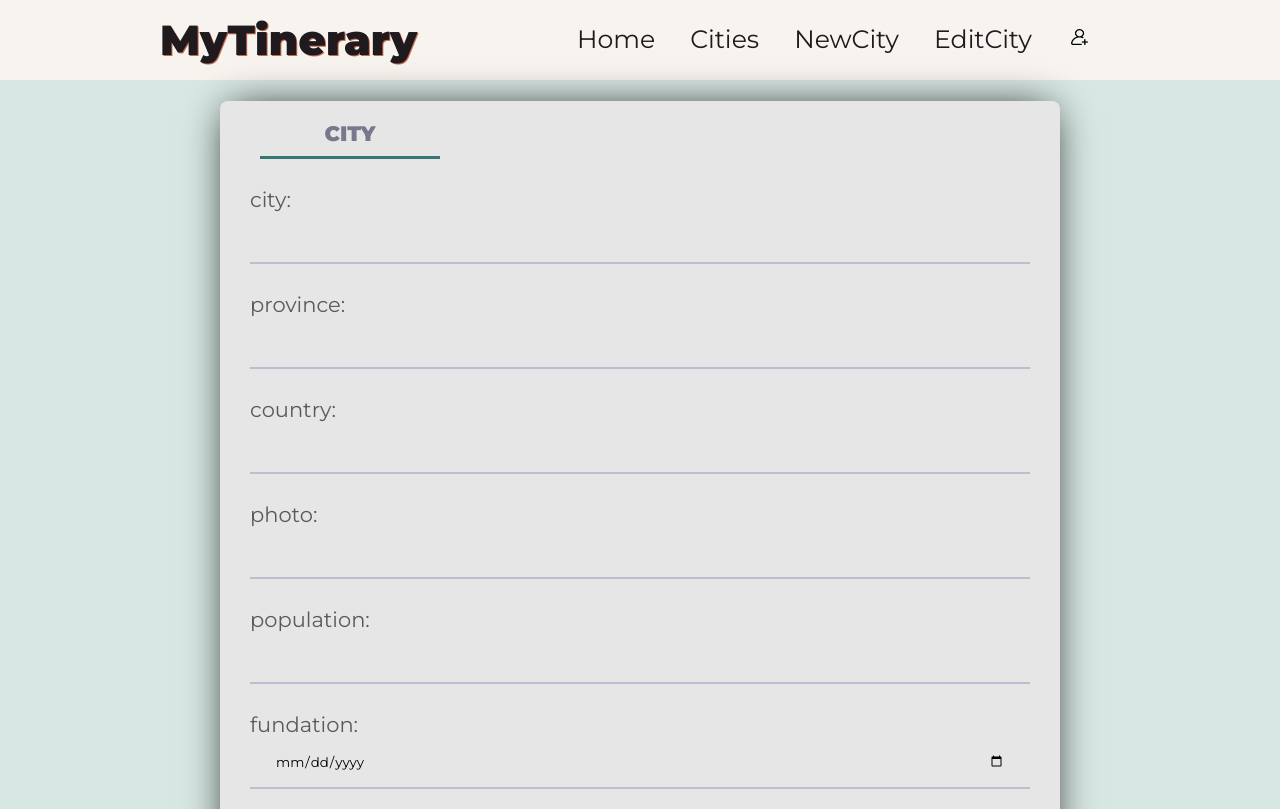
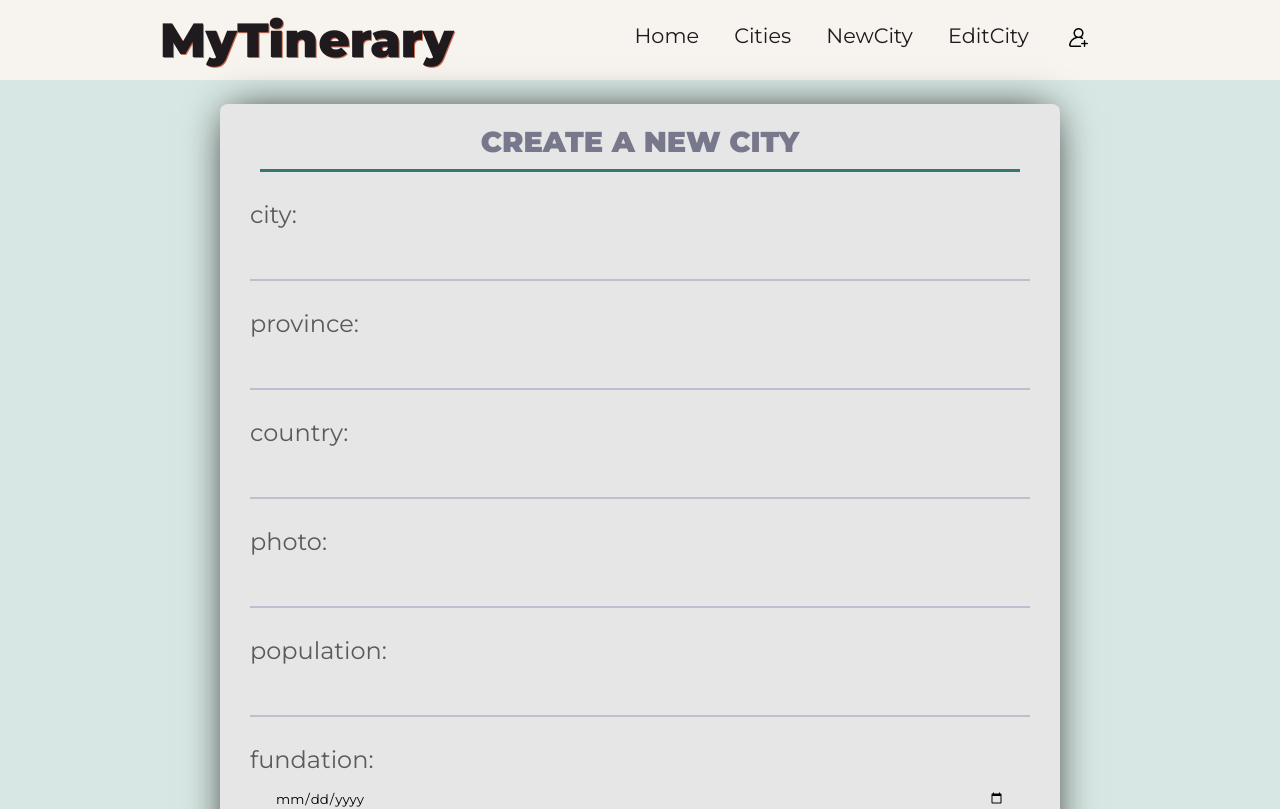
Before and after one commit to eugeniarossanigo/mytinerary-front, a React (Create React App) app: page /newcity in a window 1280 px wide. Shown: the top 809 px of the page. Built offline with nearby package versions, Linux system fonts and the light colour scheme; no server answers.

Commit message:
responsive cities, header and forms

```diff
--- a/src/pages/Cities.js
+++ b/src/pages/Cities.js
@@ -1,4 +1,3 @@
-import axios from 'axios';
 import { useState } from 'react';
 import CityCard from '../components/CityCard';
 import InputForm from '../components/inputForm';
--- a/src/pages/EditCity.js
+++ b/src/pages/EditCity.js
@@ -85,7 +85,7 @@ export default function EditCity() {
                     </form>
                     {
                         open? <form id="Form-city-edit" onSubmit={handleChanged} ref={newCityData}>
-                                <h2>EDIT CITY</h2>
+                                <h2>EDIT A CITY</h2>
                                     {inputsArray.map((inputObj,i) => {
                                         return <LabelInput inputObj={inputObj} values={Object.values(cityData)[i]}/>
                                         }
--- a/src/pages/NewCity.js
+++ b/src/pages/NewCity.js
@@ -49,7 +49,7 @@ export default function NewCity() {
         <>
             <main>
                 <form id="Form-city" onSubmit={handleChanged} ref={newInputs}>
-                    <h2>CITY</h2>
+                    <h2>CREATE A NEW CITY</h2>
                         {inputsArray.map(inputObj => <LabelInput inputObj={inputObj} values={""}/>)}
                         <div className="button-container">
                             <button className="Form-btn" type="submit">SEND</button>
--- a/src/styles/CityCard.css
+++ b/src/styles/CityCard.css
@@ -1,44 +1,13 @@
-:root {
-    --background-dark: #2d3548;
-    --text-light: rgba(255, 255, 255, 0.6);
-    --text-lighter: rgba(255, 255, 255, 0.9);
-    --spacing-s: 8px;
-    --spacing-m: 16px;
-    --spacing-l: 24px;
-    --spacing-xl: 32px;
-    --spacing-xxl: 64px;
-    --width-container: 1200px;
-}
-
-* {
-    border: 0;
-    margin: 0;
-    padding: 0;
-    box-sizing: border-box;
-}
-
-html {
-    height: 100%;
-    font-family: 'Montserrat', sans-serif;
-    font-size: 14px;
-}
-
-body {
-    height: 100%;
-}
-
 .Citycard-grid {
-    margin: 2rem;
+    padding: 2rem;
     display: grid;
     grid-template-columns: repeat(2, 1fr);
-    grid-column-gap: var(--spacing-l);
-    grid-row-gap: var(--spacing-l);
-    max-width: var(--width-container);
-    width: 85%;
+    grid-column-gap: 1.6rem;
+    grid-row-gap: 1.6rem;
+    max-width: 1200px;
+    width: 80%;
 
 }
-
-
 .card {
     display: flex;
     justify-content: center;
@@ -47,17 +16,15 @@ body {
     list-style: none;
     position: relative;
 }
-
 .card:before {
     content: '';
     display: block;
     width: 100%;
 }
-
 .card__background {
     background-size: cover;
     background-position: center;
-    border-radius: var(--spacing-l);
+    border-radius: 1.6rem;
     bottom: 0;
     filter: brightness(0.75) saturate(1.2) contrast(0.85);
     left: 0;
@@ -71,31 +38,26 @@ body {
     width: 90%;
     height: 20rem;
 }
-
 .card:hover .card__background {
     transform: scale(1.05) translateZ(0);
 }
-
 .Citycard-grid:hover>.card:not(:hover) .card__background {
     filter: brightness(0.5) saturate(0) contrast(1.2) blur(20px);
 }
-
 .card__content {
     left: 0;
-    padding: 1rem ;
+    padding: 1rem 3rem;
     position: absolute;
     top: 0;
 }
-
 .card__category {
-    color: var(--text-light);
+    color: rgba(255, 255, 255, 0.6);
     font-size: 0.9rem;
-    margin-bottom: var(--spacing-s);
+    margin-bottom: .5rem;
     text-transform: uppercase;
 }
-
 .card__heading {
-    color: var(--text-lighter);
+    color: rgba(255, 255, 255, 0.9);
     font-size: 2rem;
     text-shadow: 2px 2px 20px rgba(0, 0, 0, 0.2);
     line-height: 1.4;
@@ -110,5 +72,28 @@ body {
     }
     .card__background{
         width: 80vw;
+        height: 25rem;
+    }
+    .card__content {
+        padding: 1rem;
+    }
+    .card__heading {
+        font-size: 1.7rem;
     }
 }
+
+@media(max-width: 768px){
+    .card__background{
+        width: 90vw;
+        height: 20rem;
+    }
+    .card__heading {
+        font-size: 1.5rem;
+    }
+}
+
+@media(max-width: 425px){
+    .card__background{
+        height: 15rem;
+    }
+}
--- a/src/styles/EditCity.css
+++ b/src/styles/EditCity.css
@@ -36,12 +36,12 @@ input{
     border-bottom: 2px solid #bebed2
 
 }
-h2 {
+#Form-city-edit h2 {
     display: flex;
+    font-size: 1.8rem;
     justify-content: center;
     margin: 0 10px ;
     padding-bottom: 10px;
-    width: 180px;
     color: #78788c;
     border-bottom: 3px solid #377771
 }
--- a/src/styles/Header.css
+++ b/src/styles/Header.css
@@ -78,10 +78,15 @@ header button{
     color: #377771;
 }
 
+@media screen and (max-width: 1440px){
+    .NavigationMenu .Header-link {
+        font-size: 1.3rem;
+        margin-right: 1.2rem;
+    }
+}
+
 @media screen and (max-width: 1024px){
     .Header-link{
-        font-size: 1.3rem;
-        margin-right: 1.5rem;
         text-decoration: none;
         color: #1E1A1D;
         padding: .1rem;
--- a/src/styles/NewCity.css
+++ b/src/styles/NewCity.css
@@ -24,12 +24,12 @@ input{
     border-bottom: 2px solid #bebed2
 
 }
-h2 {
+#Form-city h2 {
     display: flex;
+    font-size: 1.8rem;
     justify-content: center;
     margin: 0 10px ;
     padding-bottom: 10px;
-    width: 180px;
     color: #78788c;
     border-bottom: 3px solid #377771
 }
```
